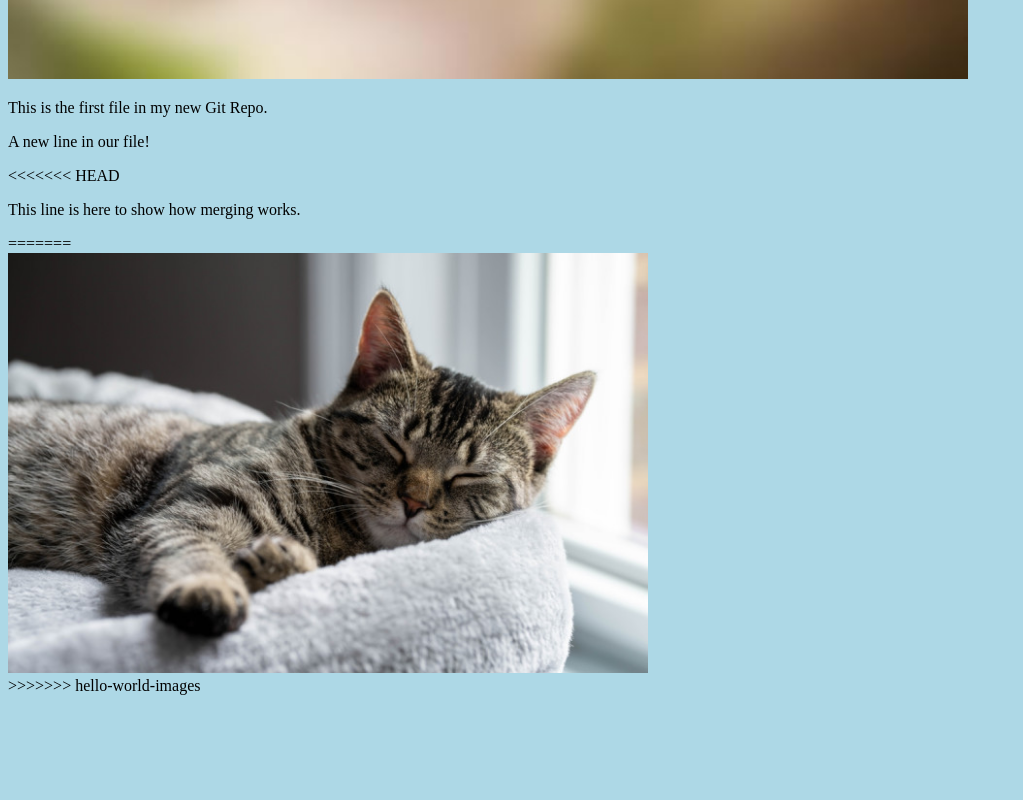
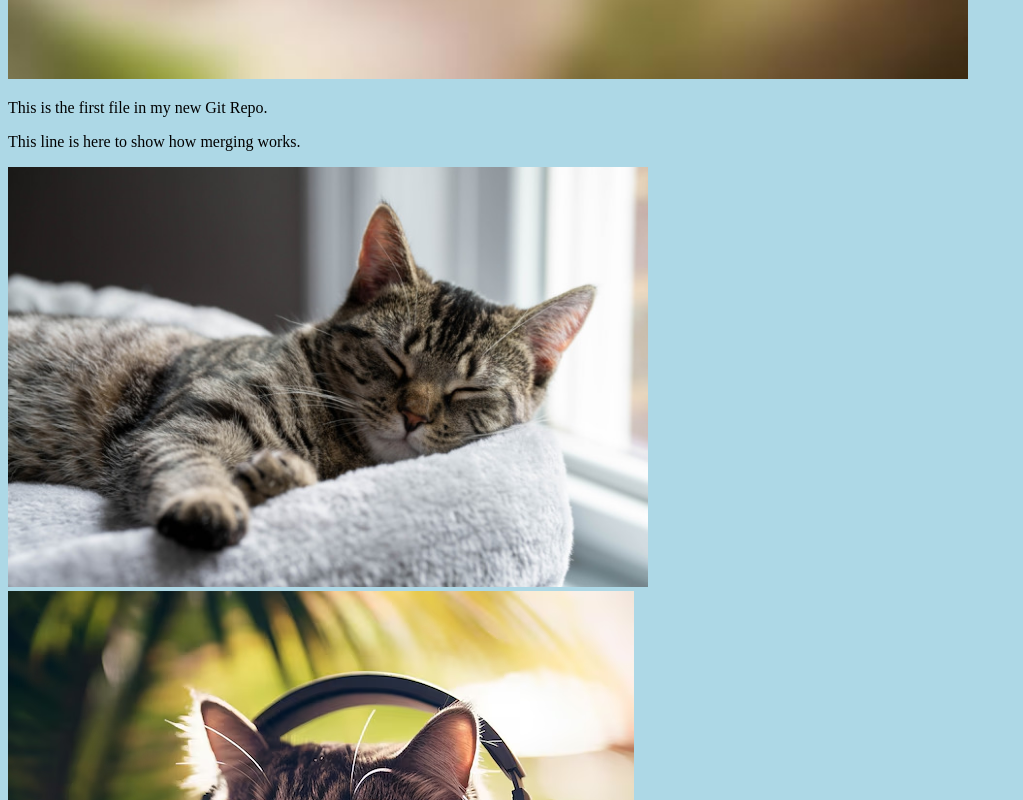
Before and after one commit to sunkgrub/catsite-test.github.io, a plain HTML site: page index.html in a window 1280 px wide. Shown: the part 1440-2240 px from the top of the page, without its empty margins (0-1023 px from the left). Before the commit the page ends 2143 px from the top, so only its background shows below. Drawn offline with Linux system fonts and the light colour scheme.

Commit message:
Fixed html code to show image

```diff
--- a/index.html
+++ b/index.html
@@ -7,15 +7,11 @@
 <body>
 
 <h1>Hello world!</h1>
-<div><img src="img_hello_world.jpg" alt="Hello World from Space"
-style="width:100%;max-width:960px"></div>
+<div><img src="img_hello_world.jpg" alt="Hello World from Space" style="width:100%;max-width:960px"></div>
 <p>This is the first file in my new Git Repo.</p>
-<p>A new line in our file!</p>
-<<<<<<< HEAD
 <p>This line is here to show how merging works.</p>
-=======
-<div><img src="silver-tabby-cat-sleeping.jpg" alt="Sleeping Cat" style="width:100%;max-width:640px"></div>
->>>>>>> hello-world-images
+<div><img src="silver-tabby-cat-sleeping.jpg" alt="Sleeping cat" style="width:100%;max-width:640px"></div>
+<div><img src="cat_glasses.avif"></div>
 
 </body>
 </html>
```
